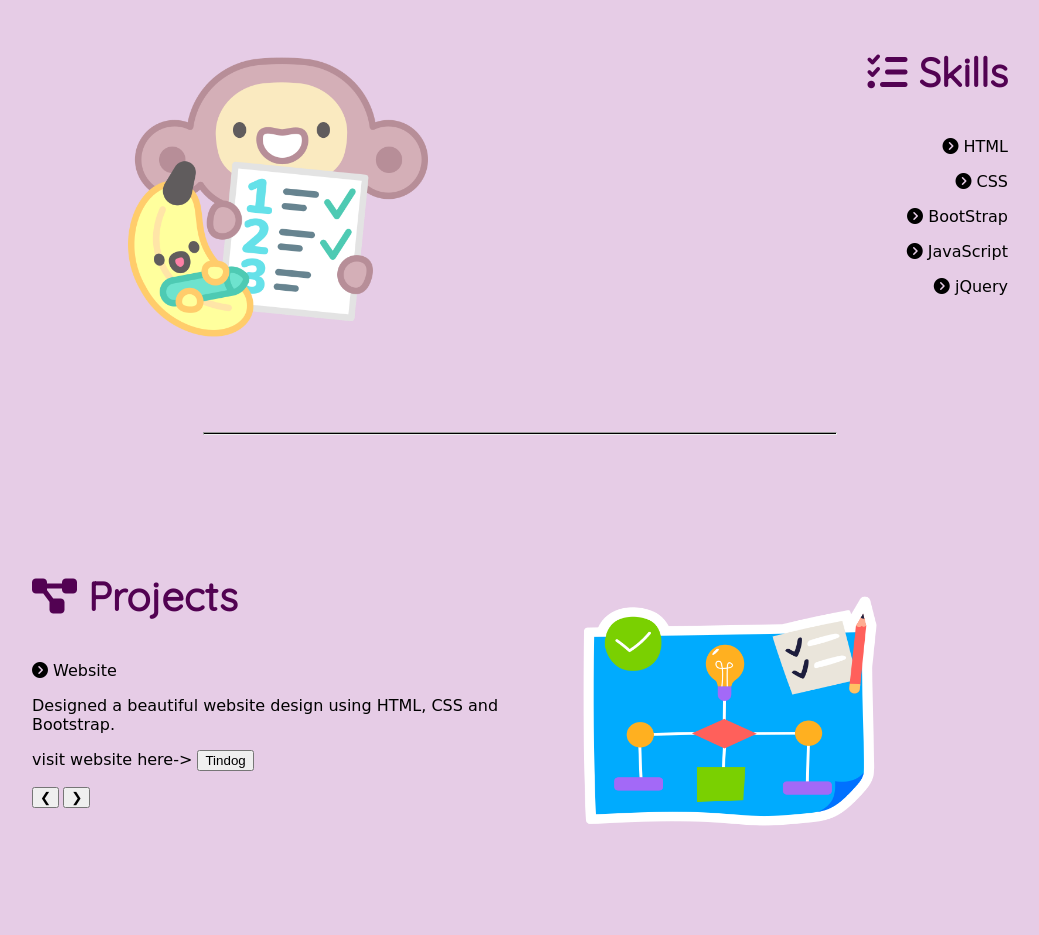
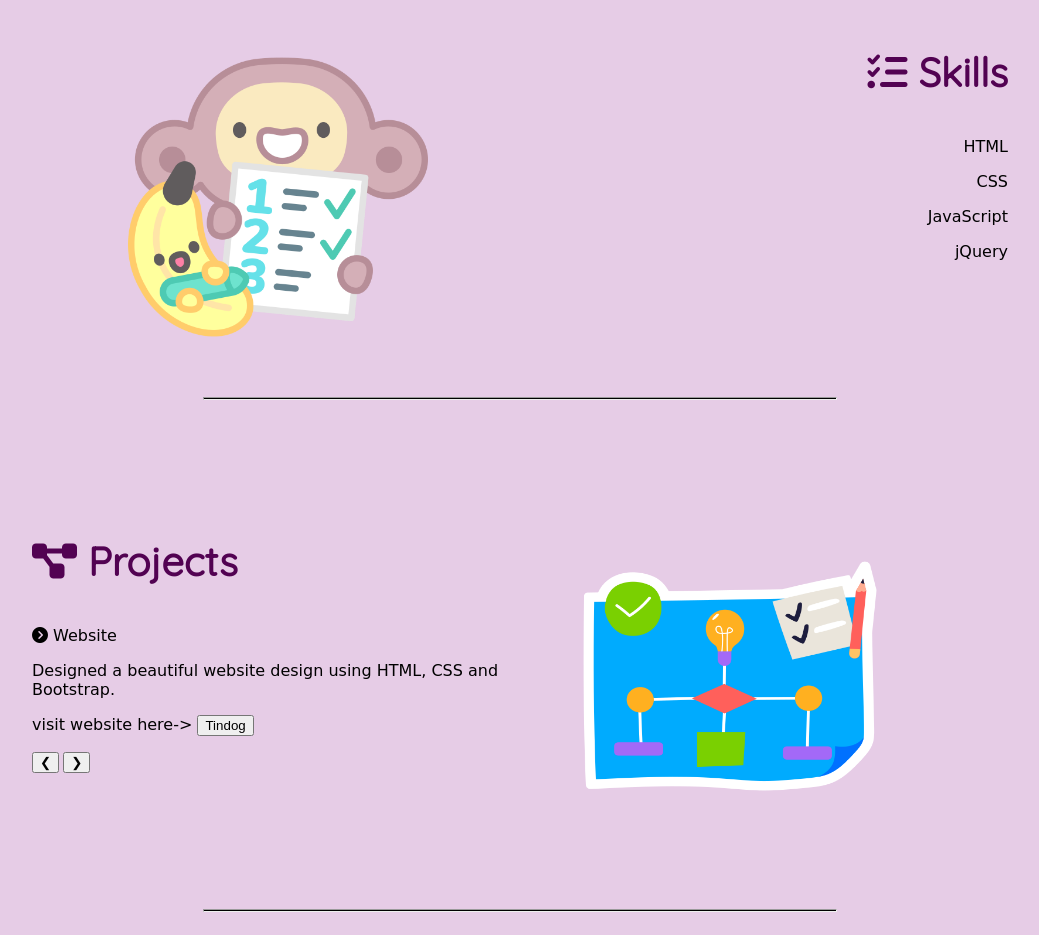
Before and after one commit to Ayushi391/Portfolio, a plain HTML site: page index.html in a window 1280 px wide. Shown: the part 1200-2135 px from the top of the page, without its empty margins (120-1159 px from the left). Drawn offline with nearby package versions, Linux system fonts and the light colour scheme.

Commit message:
Update index.html
updated the skills section in my html file.

```diff
--- a/index.html
+++ b/index.html
@@ -41,11 +41,10 @@
     <div class="C">
         <img class="left" src="images/productivity.png" alt="skills">
         <h3 class="h3"><i class="fa-solid fa-list-check"></i> Skills</h3>
-        <p class="skill"><i class="fa-solid fa-circle-chevron-right"></i> HTML</p>
-        <p class="skill"><i class="fa-solid fa-circle-chevron-right"></i> CSS</p>
-        <p class="skill"><i class="fa-solid fa-circle-chevron-right"></i> BootStrap</p>
-        <p class="skill"><i class="fa-solid fa-circle-chevron-right"></i> JavaScript</p>
-        <p class="skill"><i class="fa-solid fa-circle-chevron-right"></i> jQuery</p>
+        <p class="skill"> HTML</p>
+        <p class="skill">CSS</p>
+        <p class="skill"> JavaScript</p>
+        <p class="skill">jQuery</p>
     </div><hr class="line">
 
     <div class="D">
```
